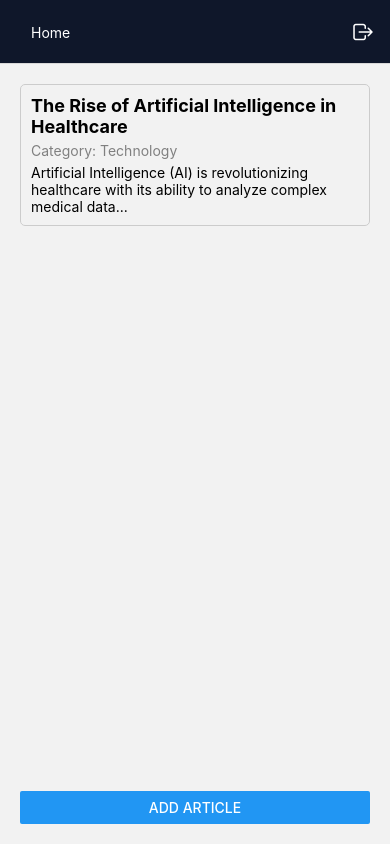
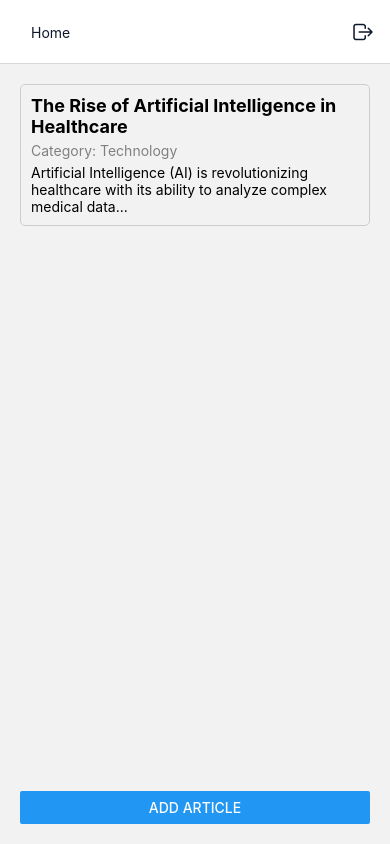
Before and after one commit to developer-evan/Articles-App, a React Native app: screen /Home in a window 390 px wide. Built offline with nearby package versions, Linux system fonts and the light colour scheme.

Commit message:
change text color

```diff
--- a/App.tsx
+++ b/App.tsx
@@ -43,11 +43,11 @@ const App = () => {
           name="Home"
           component={HomeScreen}
           options={{
-            headerTitle: () => <Text style={{ color: "white" }}>Home</Text>,
+            headerTitle: () => <Text style={{ color: "#0F172A" }}>Home</Text>,
             headerTitleAlign: "left",
-            headerStyle: {
-              backgroundColor: "#0F172A",
-            },
+            // headerStyle: {
+            //   backgroundColor: "#0F172A",
+            // },
             headerTintColor: "white",
             headerLeft: () => (
               <TouchableOpacity
@@ -57,7 +57,7 @@ const App = () => {
             ),
             headerRight: () => (
               <TouchableOpacity onPress={() => {}} style={{ marginRight: 15 }}>
-                <Ionicons name="log-out-outline" size={24} color="white" />
+                <Ionicons name="log-out-outline" size={24} color="#0F172A" />
               </TouchableOpacity>
             ),
           }}
```
